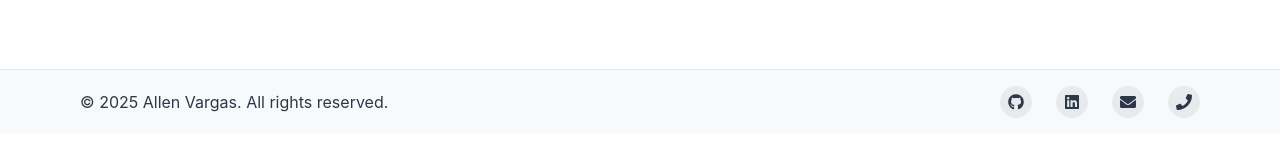
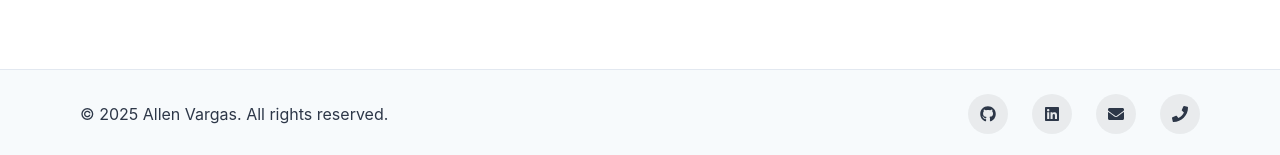
Before and after one commit to StarDusk1217/vargas-portfolio, a Next.js app: page / in a window 1280 px wide. Shown: the part 1214-1369 px from the top of the page. Before the commit the page ends 1348 px from the top, so only its background shows below. Built offline with nearby package versions, Linux system fonts and the light colour scheme.

Commit message:
feat: update sizes

```diff
--- a/src/components/Footer.js
+++ b/src/components/Footer.js
@@ -8,34 +8,35 @@ import {
   useColorModeValue,
   VisuallyHidden,
   Tooltip,
+  VStack,
 } from "@chakra-ui/react";
 import { FaGithub, FaLinkedin, FaEnvelope, FaPhone } from "react-icons/fa";
-import { ReactNode } from "react";
 import { useRouter } from "next/router";
 
 const SocialButton = ({ children, label, href }) => {
   return (
     <chakra.button
       bg={useColorModeValue("blackAlpha.100", "whiteAlpha.100")}
-      rounded={"full"}
-      w={8}
-      h={8}
-      cursor={"pointer"}
-      as={"a"}
+      rounded="full"
+      w={10}
+      h={10}
+      cursor="pointer"
+      as="a"
       href={href}
       target="_blank"
       rel="noopener noreferrer"
-      display={"inline-flex"}
-      alignItems={"center"}
-      justifyContent={"center"}
-      transition={"background 0.3s ease"}
+      display="inline-flex"
+      alignItems="center"
+      justifyContent="center"
+      transition="background 0.3s ease"
       _hover={{ bg: useColorModeValue("blackAlpha.200", "whiteAlpha.200") }}
     >
-      {" "}
-      <VisuallyHidden>{label}</VisuallyHidden> {children}{" "}
+      <VisuallyHidden>{label}</VisuallyHidden>
+      {children}
     </chakra.button>
   );
 };
+
 export default function Footer() {
   const router = useRouter();
   return (
@@ -46,68 +47,69 @@ export default function Footer() {
     >
       <Box
         borderTopWidth={1}
-        borderStyle={"solid"}
+        borderStyle="solid"
         borderColor={useColorModeValue("gray.200", "gray.700")}
       >
-        {" "}
         <Container
           as={Stack}
-          maxW={"6xl"}
-          py={4}
+          maxW="6xl"
+          py={6}
           direction={{ base: "column", md: "row" }}
-          spacing={4}
+          spacing={{ base: 6, md: 4 }}
           justify={{ base: "center", md: "space-between" }}
           align={{ base: "center", md: "center" }}
+          textAlign={{ base: "center", md: "left" }}
         >
-          {" "}
-          <Text>
-            {" "}
-            © {new Date().getFullYear()} Allen Vargas. All rights reserved.{" "}
-          </Text>{" "}
-          <Stack direction={"row"} spacing={6}>
+          {/* Copyright */}
+          <Text fontSize={{ base: "sm", md: "md" }}>
+            © {new Date().getFullYear()} Allen Vargas. All rights reserved.
+          </Text>
+
+          {/* Social Links */}
+          <Stack direction="row" spacing={{ base: 4, md: 6 }}>
             <Tooltip label="github.com/StarDusk1217" hasArrow>
               <span>
-                {" "}
                 <SocialButton
-                  label={"GitHub"}
-                  href={"https://github.com/StarDusk1217"}
+                  label="GitHub"
+                  href="https://github.com/StarDusk1217"
                 >
-                  {" "}
-                  <FaGithub />{" "}
-                </SocialButton>{" "}
+                  <FaGithub />
+                </SocialButton>
               </span>
             </Tooltip>
+
             <Tooltip label="linkedin.com/in/allen-miguel-vargas/" hasArrow>
               <span>
                 <SocialButton
-                  label={"LinkedIn"}
-                  href={"https://www.linkedin.com/in/allen-miguel-vargas/"}
+                  label="LinkedIn"
+                  href="https://www.linkedin.com/in/allen-miguel-vargas/"
                 >
-                  {" "}
-                  <FaLinkedin />{" "}
-                </SocialButton>{" "}
+                  <FaLinkedin />
+                </SocialButton>
               </span>
             </Tooltip>
+
             <Tooltip label="starmiguel17@gmail.com" hasArrow>
               <span>
                 <SocialButton
-                  label={"Email"}
-                  href={"mailto:starmiguel17@gmail.com"}
+                  label="Email"
+                  href="mailto:starmiguel17@gmail.com"
                 >
                   <FaEnvelope />
                 </SocialButton>
               </span>
             </Tooltip>
+
             <Tooltip label="+63 945 456 4096" hasArrow>
               <span>
-                <SocialButton label={"Phone"} href={"tel:+639123456789"}>
+                <SocialButton label="Phone" href="tel:+639454564096">
                   <FaPhone />
                 </SocialButton>
               </span>
             </Tooltip>
-          </Stack>{" "}
-        </Container>{" "}
-      </Box>{" "}
+          </Stack>
+        </Container>
+      </Box>
     </Box>
   );
 }
```
